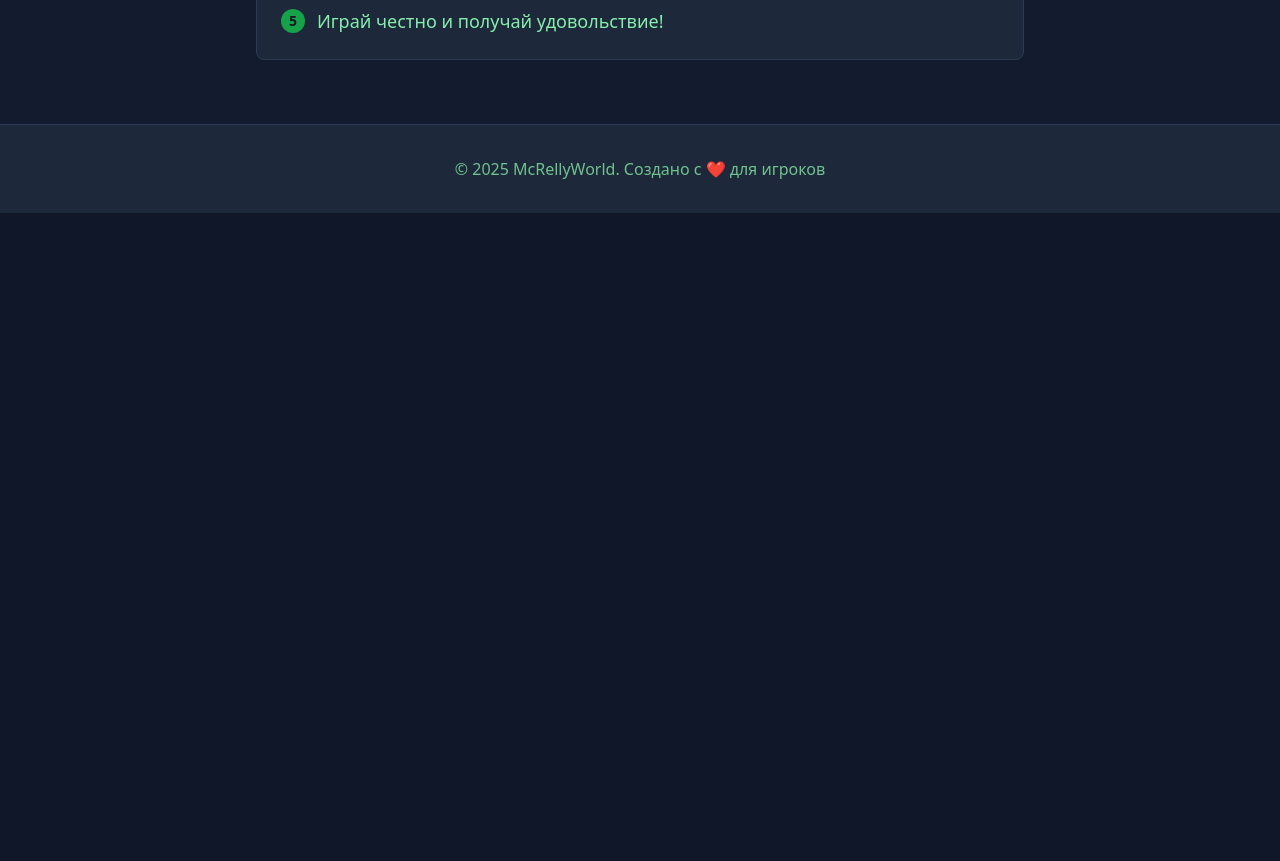
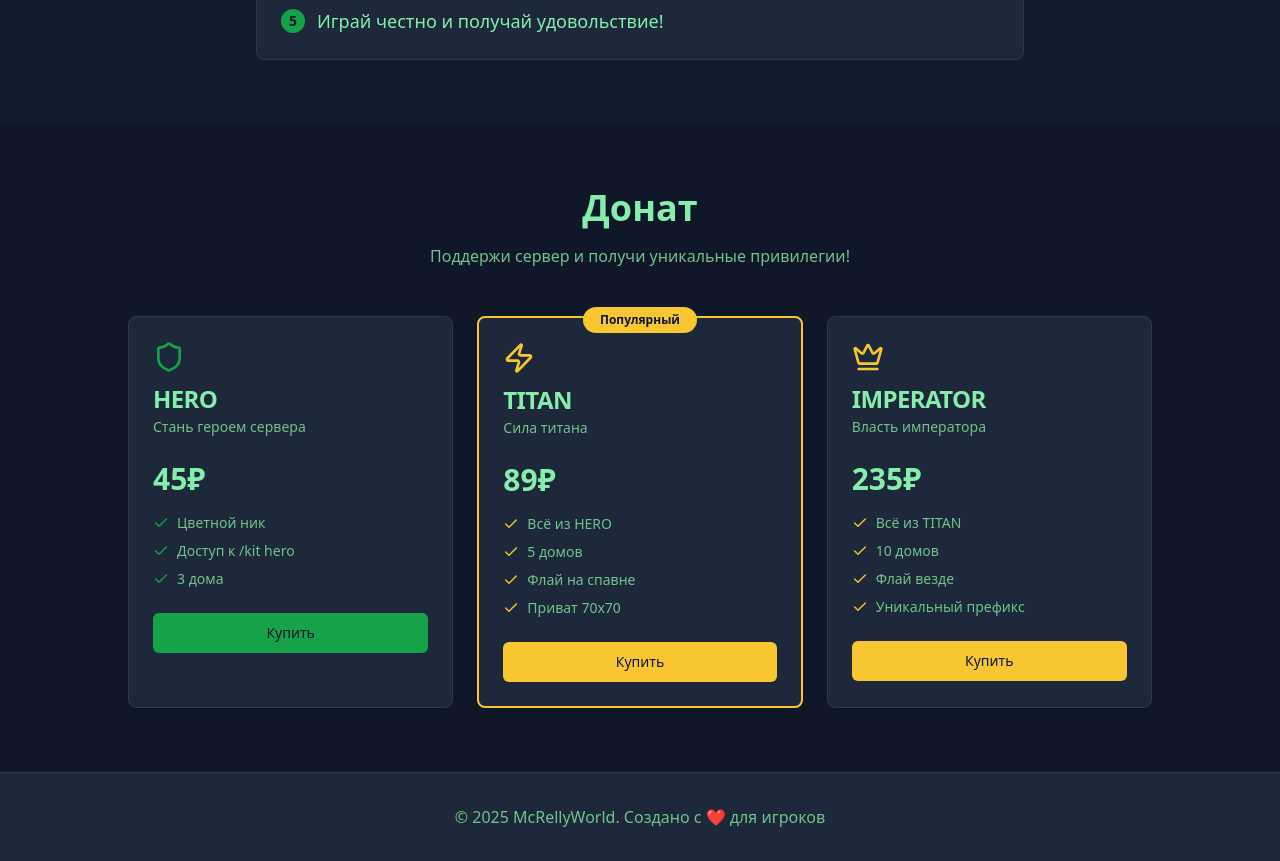
Before and after one commit to pr-poehali-dev/mc-relly-world-server-1, a React (Vite) app: page / in a window 1280 px wide. Shown: the part 1340-2201 px from the top of the page. Before the commit the page ends 1553 px from the top, so only its background shows below. Built offline with nearby package versions, Linux system fonts and the light colour scheme.

Commit message:
Добавление новых уровней донатов

```diff
--- a/src/pages/Index.tsx
+++ b/src/pages/Index.tsx
@@ -142,6 +142,116 @@ const Index = () => {
         </div>
       </section>
 
+      <section id="donate" className="py-16 bg-background">
+        <div className="container mx-auto px-4">
+          <h2 className="text-4xl font-bold text-center mb-4 text-foreground">
+            Донат
+          </h2>
+          <p className="text-center text-muted-foreground mb-12 max-w-2xl mx-auto">
+            Поддержи сервер и получи уникальные привилегии!
+          </p>
+
+          <div className="grid md:grid-cols-3 gap-6 max-w-5xl mx-auto">
+            <Card className="border-border bg-card hover:border-primary transition-all hover:scale-105">
+              <CardHeader>
+                <Icon name="Shield" className="text-primary mb-2" size={32} />
+                <CardTitle className="text-foreground">HERO</CardTitle>
+                <CardDescription className="text-muted-foreground">Стань героем сервера</CardDescription>
+              </CardHeader>
+              <CardContent>
+                <div className="text-3xl font-bold text-foreground mb-4">45₽</div>
+                <ul className="space-y-2 text-sm text-muted-foreground">
+                  <li className="flex items-center gap-2">
+                    <Icon name="Check" className="text-primary" size={16} />
+                    Цветной ник
+                  </li>
+                  <li className="flex items-center gap-2">
+                    <Icon name="Check" className="text-primary" size={16} />
+                    Доступ к /kit hero
+                  </li>
+                  <li className="flex items-center gap-2">
+                    <Icon name="Check" className="text-primary" size={16} />
+                    3 дома
+                  </li>
+                </ul>
+                <Button className="w-full mt-6 bg-primary hover:bg-primary/90 text-primary-foreground">
+                  Купить
+                </Button>
+              </CardContent>
+            </Card>
+
+            <Card className="border-2 border-secondary bg-card relative hover:scale-105 transition-all">
+              <div className="absolute -top-3 left-1/2 -translate-x-1/2">
+                <Badge className="bg-secondary text-secondary-foreground px-4 py-1">
+                  Популярный
+                </Badge>
+              </div>
+              <CardHeader>
+                <Icon name="Zap" className="text-secondary mb-2" size={32} />
+                <CardTitle className="text-foreground">TITAN</CardTitle>
+                <CardDescription className="text-muted-foreground">Сила титана</CardDescription>
+              </CardHeader>
+              <CardContent>
+                <div className="text-3xl font-bold text-foreground mb-4">89₽</div>
+                <ul className="space-y-2 text-sm text-muted-foreground">
+                  <li className="flex items-center gap-2">
+                    <Icon name="Check" className="text-secondary" size={16} />
+                    Всё из HERO
+                  </li>
+                  <li className="flex items-center gap-2">
+                    <Icon name="Check" className="text-secondary" size={16} />
+                    5 домов
+                  </li>
+                  <li className="flex items-center gap-2">
+                    <Icon name="Check" className="text-secondary" size={16} />
+                    Флай на спавне
+                  </li>
+                  <li className="flex items-center gap-2">
+                    <Icon name="Check" className="text-secondary" size={16} />
+                    Приват 70х70
+                  </li>
+                </ul>
+                <Button className="w-full mt-6 bg-secondary hover:bg-secondary/90 text-secondary-foreground">
+                  Купить
+                </Button>
+              </CardContent>
+            </Card>
+
+            <Card className="border-border bg-card hover:border-accent transition-all hover:scale-105">
+              <CardHeader>
+                <Icon name="Crown" className="text-accent mb-2" size={32} />
+                <CardTitle className="text-foreground">IMPERATOR</CardTitle>
+                <CardDescription className="text-muted-foreground">Власть императора</CardDescription>
+              </CardHeader>
+              <CardContent>
+                <div className="text-3xl font-bold text-foreground mb-4">235₽</div>
+                <ul className="space-y-2 text-sm text-muted-foreground">
+                  <li className="flex items-center gap-2">
+                    <Icon name="Check" className="text-accent" size={16} />
+                    Всё из TITAN
+                  </li>
+                  <li className="flex items-center gap-2">
+                    <Icon name="Check" className="text-accent" size={16} />
+                    10 домов
+                  </li>
+                  <li className="flex items-center gap-2">
+                    <Icon name="Check" className="text-accent" size={16} />
+                    Флай везде
+                  </li>
+                  <li className="flex items-center gap-2">
+                    <Icon name="Check" className="text-accent" size={16} />
+                    Уникальный префикс
+                  </li>
+                </ul>
+                <Button className="w-full mt-6 bg-accent hover:bg-accent/90 text-accent-foreground">
+                  Купить
+                </Button>
+              </CardContent>
+            </Card>
+          </div>
+        </div>
+      </section>
+
       <footer className="py-8 bg-card border-t border-border">
         <div className="container mx-auto px-4 text-center">
           <p className="text-muted-foreground">
```
